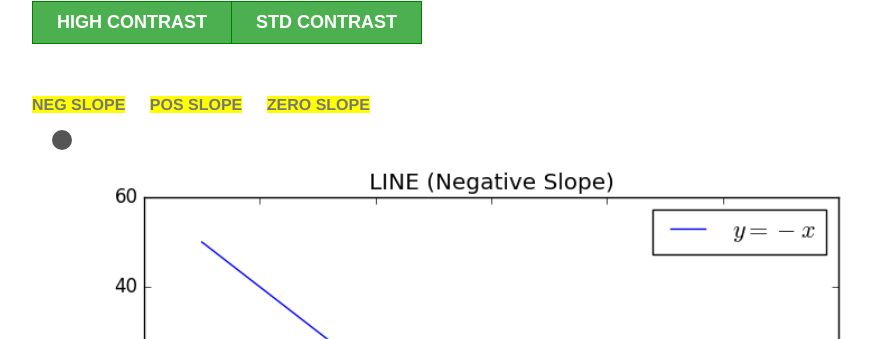
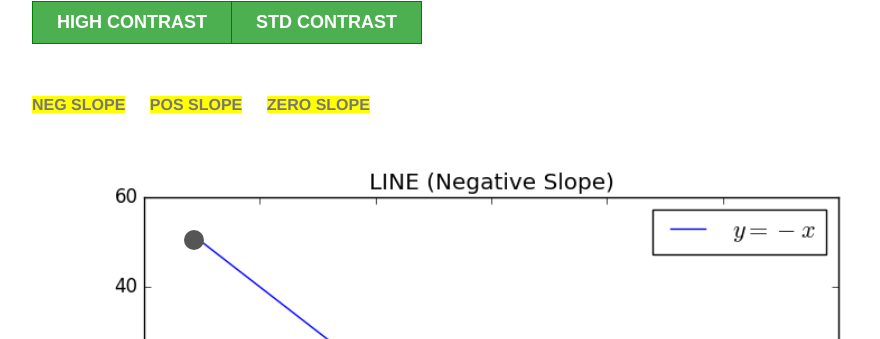
Before and after one commit to rbobkoskie3/rbobkoskie3.github.io, a Jekyll site: the page built from line/index.html, in a window 1280 px wide. Shown: the part 276-615 px from the top of the page, without its empty margins (160-1040 px from the left). Built offline with Jekyll 4.4.1, drawn with Linux system fonts in a browser that asks for light colours.

Commit message:
Add files via upload

```diff
--- a/line/index.html
+++ b/line/index.html
@@ -198,7 +198,7 @@
         }
         /* Standard syntax */
         @keyframes tracePlt {
-            0%   {left:20px; top:0px;}
+            0%   {left:17%; top:15%;}
             100% {left:80%; top:80%;}
         }
 
```
